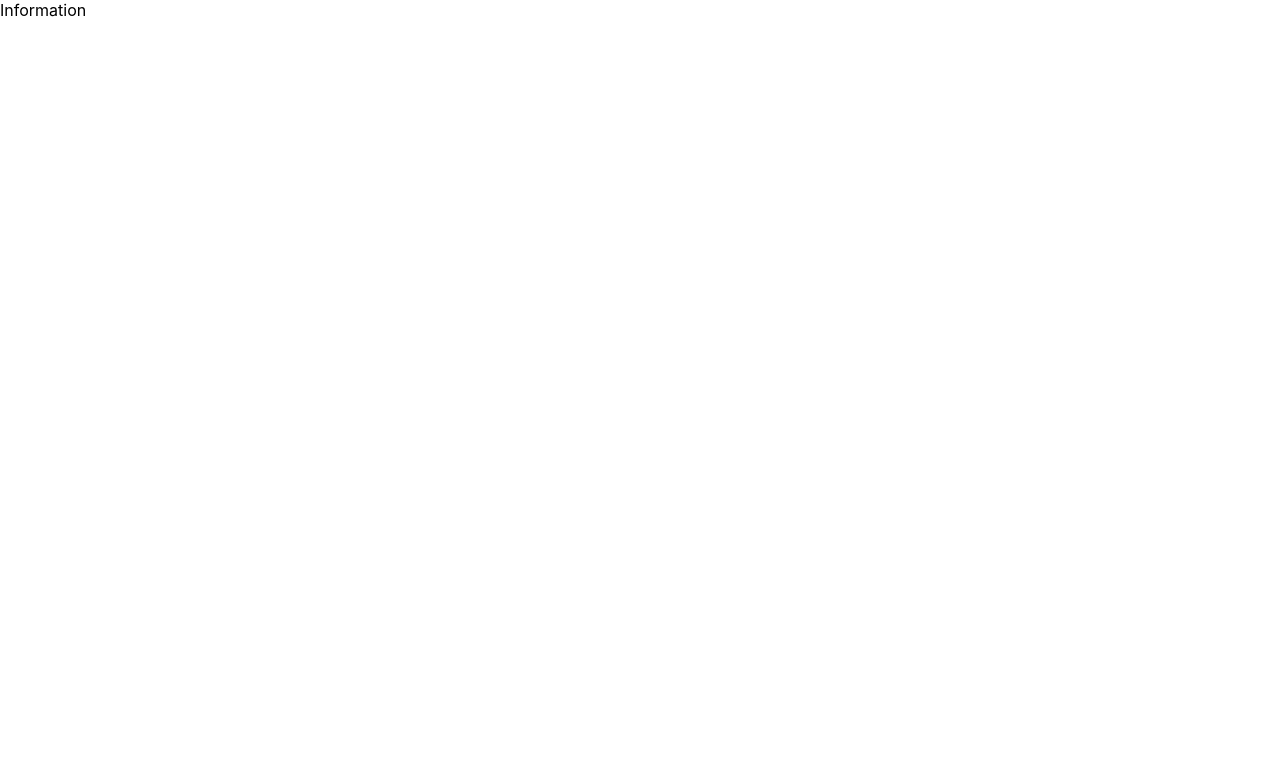
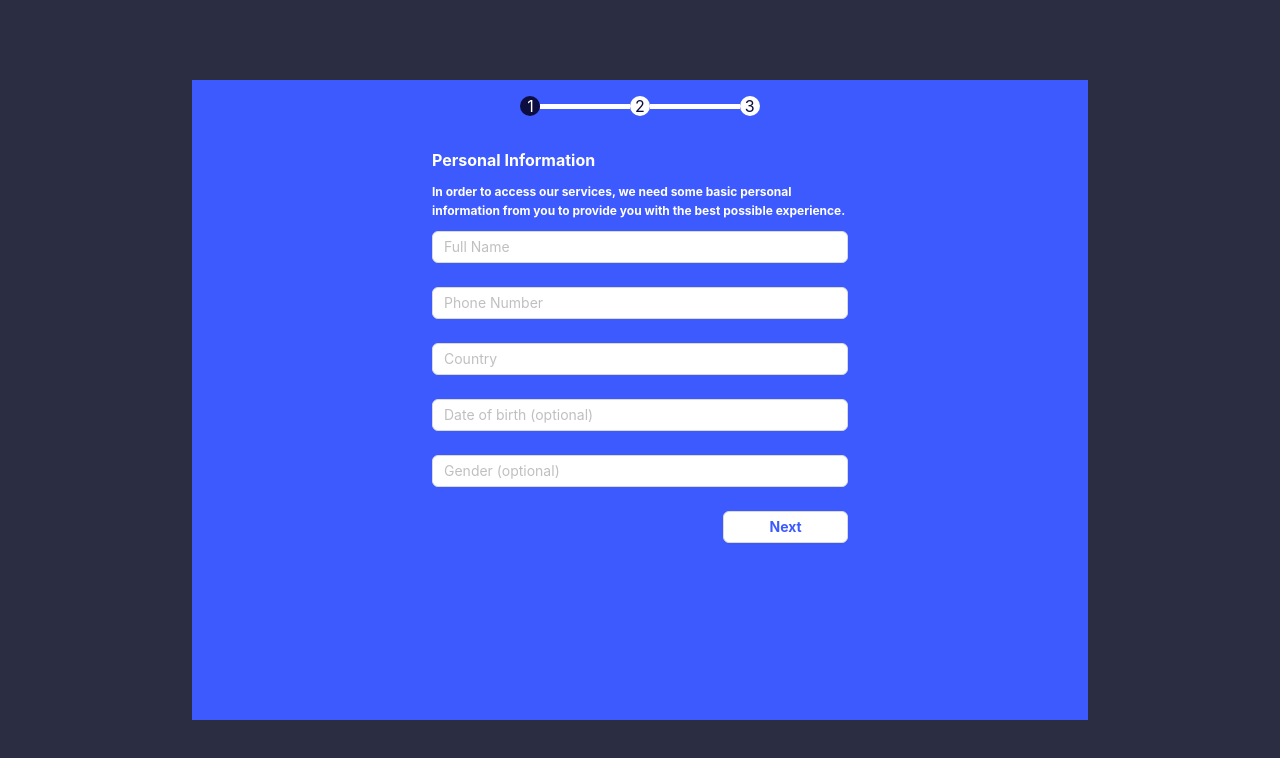
Before and after one commit to jkniaziii/job-finder, a React (Create React App) app: page /info in a window 1280 px wide. Shown: the top 758 px of the page. Built offline with nearby package versions, Linux system fonts and the light colour scheme.

Commit message:
UI FIXES

```diff
--- a/package.json
+++ b/package.json
@@ -3,6 +3,9 @@
   "version": "0.1.0",
   "private": true,
   "dependencies": {
+    "@fortawesome/fontawesome-svg-core": "^6.4.0",
+    "@fortawesome/free-solid-svg-icons": "^6.4.0",
+    "@fortawesome/react-fontawesome": "^0.2.0",
     "@reduxjs/toolkit": "^1.9.5",
     "@testing-library/jest-dom": "^5.16.5",
     "@testing-library/react": "^13.4.0",
--- a/src/Firebase/index.ts
+++ b/src/Firebase/index.ts
@@ -55,7 +55,6 @@ const registerWithEmailAndPassword = async (name: string, email: string, passwor
             const user = await createUserWithEmailAndPassword(auth, email, password) as any;
             const res = await sendEmailVerification(user.user);
             resolve(user);
-            console.log({ res })
         })
     } catch (err: any) {
         console.error(err);
--- a/src/Pages/Information/index.tsx
+++ b/src/Pages/Information/index.tsx
@@ -1,8 +1,140 @@
-import React from 'react'
+import React, { Fragment, useMemo, useState } from 'react';
+import style from './style.module.scss';
+import { Button, Dropdown, Form, Input, MenuProps, Select, Space } from 'antd';
+import { FontAwesomeIcon } from '@fortawesome/react-fontawesome';
+import { faCaretDown } from '@fortawesome/free-solid-svg-icons';
 
-const Information = ()=> {
+
+const Information = () => {
+  const [step, setStep] = useState(1);
+
+  const activeClass = (stp: any) => step === stp ? style.step_active : style.step;
+  const onFinish = (values: any) => {
+    console.log({ values });
+
+  };
+
+  const handleChange = (value: string) => {
+    console.log(`selected ${value}`);
+  };
+
   return (
-    <div>Information</div>
+    <div className={style.container}>
+      <div className={style.container_inner}>
+        <div className={style.step_container}>
+          <div className={activeClass(1)}>1</div>
+          <div className={style.line}></div>
+          <div className={activeClass(2)}>2</div>
+          <div className={style.line}></div>
+          <div className={activeClass(3)}>3</div>
+        </div>
+        <div className={style.credential_contaner}>
+          <Form
+            onFinish={onFinish}
+            autoComplete="off"
+          >
+            {step === 1 &&
+              <Fragment>
+                <div className={style.input_container}>
+                  <div className={style.title}>Personal Information</div>
+                  <div className={style.description}>In order to access our services,
+                    we need some basic personal information from you
+                    to provide you with the best possible experience.</div>
+                  <Form.Item
+                    name="name"
+                    rules={[{ required: true, message: 'Please input your full name!' }]}
+                  >
+                    <Input placeholder='Full Name' />
+                  </Form.Item>
+                  <Form.Item
+                    name="name"
+                    rules={[{ required: true, message: 'Please input your phone number!' }]}
+                  >
+                    <Input placeholder='Phone Number' />
+                  </Form.Item>
+                  <Form.Item
+                    name="Email"
+                    rules={[{ required: true, message: 'Please input your email!' }]}
+                  >
+                    <Input placeholder='Country' />
+                  </Form.Item>
+                  <Form.Item
+                    name="dob"
+                  >
+                    <Input placeholder='Date of birth (optional)' />
+                  </Form.Item>
+                  <Form.Item
+                    name="gender"
+                  >
+                    <Input placeholder='Gender (optional)' />
+                  </Form.Item>
+                  <Button className={style.btn_container} onClick={() => setStep(2)}>Next</Button>
+                </div>
+              </Fragment>
+            }
+            {step === 2 &&
+              <Fragment>
+                <div className={style.input_container}>
+                  <div className={style.title}>Professional Information</div>
+                  <div className={style.description}>In order to access our services,
+                    we need some basic personal information from you
+                    to provide you with the best possible experience.</div>
+                  <Form.Item
+                    name="position"
+                    rules={[{ required: true, message: 'Please input your position!' }]}
+                  >
+                    <Input placeholder='Job Title or Position' />
+                  </Form.Item>
+                  <Form.Item
+                    name="industry"
+                    rules={[{ required: true, message: 'Please input your Industry!' }]}
+                  >
+                    <Input placeholder='Industry' />
+                  </Form.Item>
+                  <Form.Item
+                    name="location"
+                    rules={[{ required: true, message: 'Please input your location!' }]}
+                  >
+                    <Input placeholder={`Location You're Interested in Working in`} />
+                  </Form.Item>
+                  <Form.Item
+                    name="experience"
+                  >
+                    <Input placeholder='Experience in Years' />
+                  </Form.Item>
+                  <div className={style.type_btn_container}>
+                    <Select
+                      defaultValue="lucy"
+                      onChange={handleChange}
+                      options={[
+                        { value: 'jack', label: 'Jack' },
+                        { value: 'lucy', label: 'Lucy' },
+                        { value: 'Yiminghe', label: 'yiminghe' },
+                      ]}
+                    />
+                    <Form.Item
+                      name="cv"
+                    >
+                      <Input placeholder='Upload CV' type='file' />
+                    </Form.Item>
+                  </div>
+                  <Button className={style.btn_container} onClick={() => setStep(3)}>Next</Button>
+                </div>
+              </Fragment>
+            }
+            {step === 3 &&
+              <div>
+                <div className={style.title_container}>
+                  <div>Preview</div>
+                  <Button onClick={() => setStep(1)}>Next</Button>
+                </div>
+              </div>
+            }
+          </Form>
+        </div>
+
+      </div>
+    </div>
   )
 }
 
--- /dev/null
+++ b/src/Pages/Information/style.module.scss
@@ -0,0 +1,86 @@
+.container {
+    background: #2B2D42;
+    height: 100vh;
+    display: flex;
+    justify-content: center;
+    align-items: center;
+}
+
+.container_inner {
+    background: #3D5AFE;
+    width: 70%;
+    height: 80%;
+}
+
+.credential_contaner {
+    padding: 32px;
+}
+
+.step_container {
+    display: flex;
+    justify-content: center;
+    align-items: center;
+    margin-top: 16px;
+}
+
+.step {
+    width: 20px;
+    height: 20px;
+    border-radius: 50%;
+    background-color: #fff;
+    display: flex;
+    align-items: center;
+    justify-content: center;
+    color: rgb(13, 13, 64);
+}
+
+.step_active {
+    width: 20px;
+    height: 20px;
+    border-radius: 50%;
+    background-color: rgb(13, 13, 64);
+    ;
+    display: flex;
+    align-items: center;
+    justify-content: center;
+    color: #fff;
+}
+
+.line {
+    width: 10%;
+    height: 5px;
+    background-color: #fff;
+}
+.title {
+    margin-bottom: 10px;
+    font-size: 16px;
+    font-weight: bold;
+    color: #fff;
+}
+.description{
+    font-size: 12px;
+    color: #fff;
+    margin-bottom: 10px;
+    font-weight: bold;
+}
+.input_container {
+    padding: 0 25%;
+    display: flex;
+    flex-direction: column;
+}
+
+.btn_container {
+    width: 30%;
+    align-self: end;
+    font-weight: bold;
+    color: #3D5AFE;
+}
+.type_btn_container{
+    display: flex;
+    justify-content: space-between;
+    align-items: flex-start;
+    gap: 15px;
+    &.ant-select{
+        width: 35% !important;
+    }
+}
--- a/src/Pages/Signup/index.tsx
+++ b/src/Pages/Signup/index.tsx
@@ -1,22 +1,20 @@
 import React, { useEffect, useState } from 'react'
 import style from './style.module.scss';
-import { auth, registerWithEmailAndPassword } from '../../Firebase';
-import { Button, Checkbox, Form, Input } from 'antd';
+import { registerWithEmailAndPassword } from '../../Firebase';
+import { Button, Form, Input } from 'antd';
 import type { FormInstance } from 'antd/es/form';
 import { Navigate } from 'react-router-dom';
 
 
 
 const Signup = () => {
-
-  const[user, setUser]: any = useState('');
-
+  const [registered, setRegistered] = useState(false);
   const formRef = React.useRef<FormInstance>(null);
   const onFinish = (values: any) => {
-    registerWithEmailAndPassword(values.name, values.email, values.password).then((res: any)=>{
-         if(res.user){
-          return <Navigate to="/info" />;
-         }
+    registerWithEmailAndPassword(values.name, values.email, values.password).then((res: any) => {
+      if (res.user) {
+        setRegistered(res.user);
+      }
     });
   };
 
@@ -24,24 +22,16 @@ const Signup = () => {
     console.log('Failed:', errorInfo);
   };
 
-  useEffect(() => {
-    const unsubscribe = auth.onAuthStateChanged((user: any) => {
-      console.log({user})
-      setUser(user);
-    });
-
-    return unsubscribe;
-  }, []);
-
+  if (registered) {
+    return <Navigate to="/info" />
+  }
   return (
     <div className={style.container}>
-      <h1>SIGNUP</h1>
       <div className={style.container_inner}>
         <div className={style.image_contaner}>
         </div>
         <div className={style.credential_contaner}>
           <Form
-            initialValues={{ remember: true }}
             onFinish={onFinish}
             onFinishFailed={onFinishFailed}
             autoComplete="off"
@@ -50,19 +40,19 @@ const Signup = () => {
               name="name"
               rules={[{ required: true, message: 'Please input your username!' }]}
             >
-            <Input placeholder='Name'/>
+              <Input placeholder='Name' />
             </Form.Item>
             <Form.Item
               name="email"
               rules={[{ required: true, message: 'Please input your username!' }]}
             >
-            <Input placeholder='Email'/>
+              <Input placeholder='Email' />
             </Form.Item>
             <Form.Item
               name="password"
               rules={[{ required: true, message: 'Please input your password!' }]}
             >
-              <Input.Password placeholder='Password'/>
+              <Input.Password placeholder='Password' />
             </Form.Item>
             <Form.Item wrapperCol={{ offset: 8, span: 16 }}>
               <Button type="default" htmlType="submit">
```
